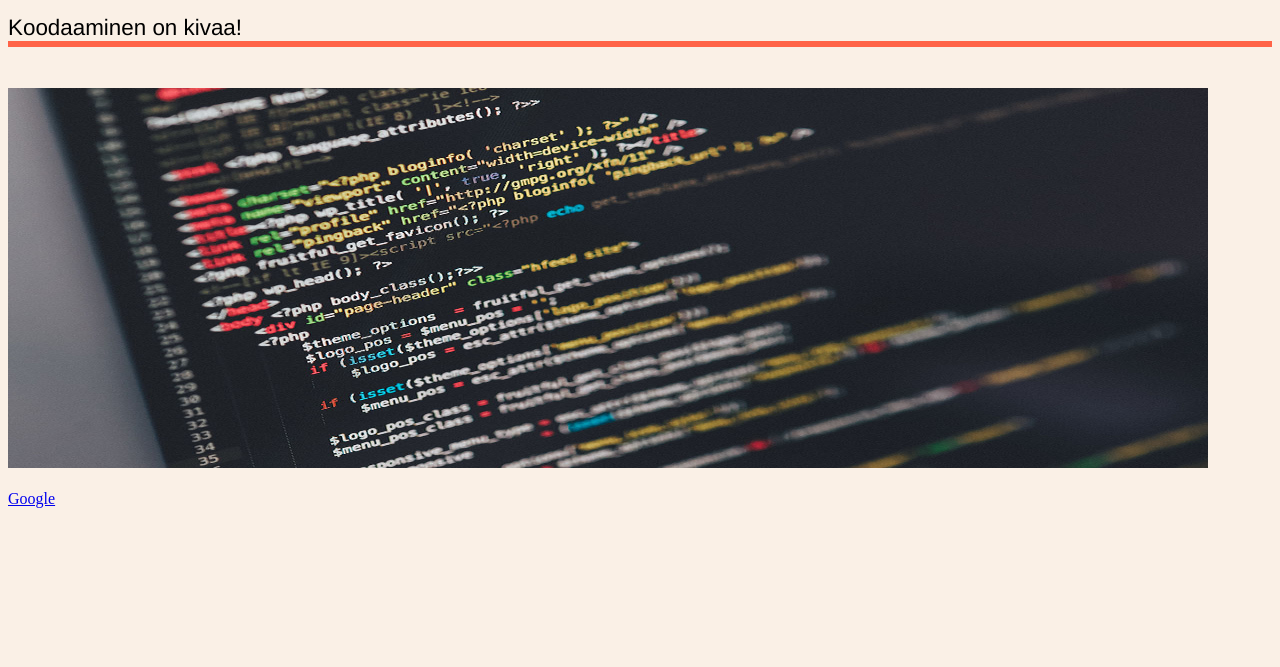
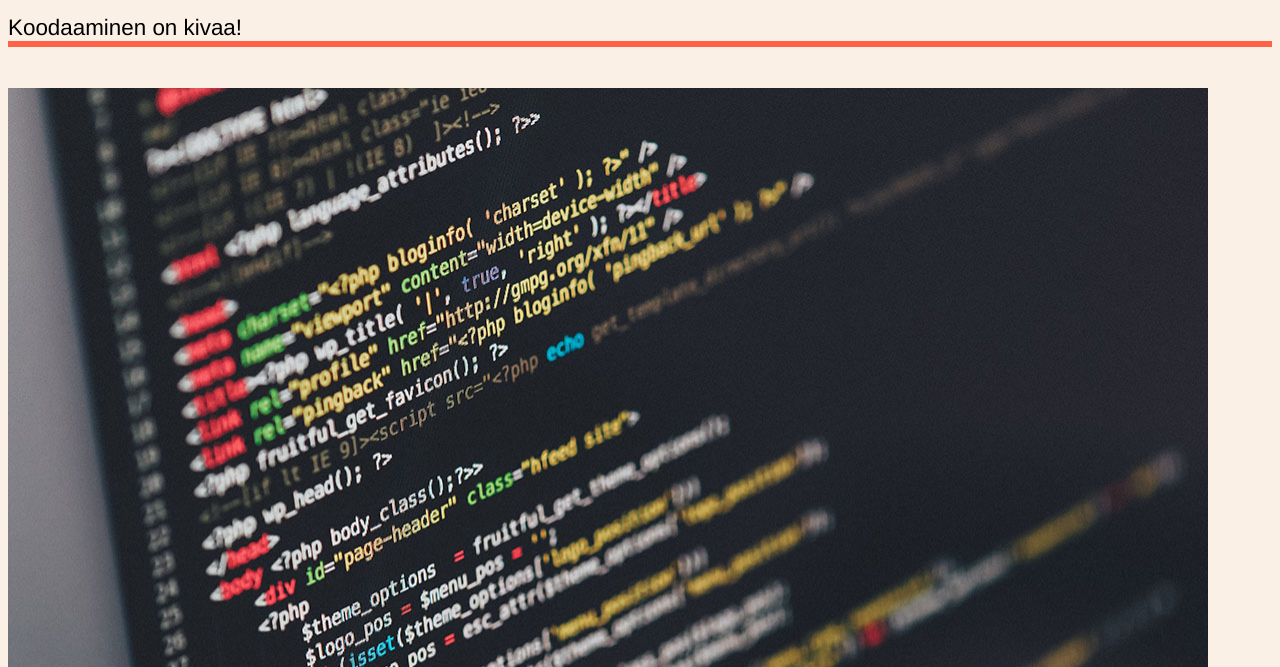
Before and after one commit to emmituomisto/emmituomisto.github.io, a plain HTML site: page index.html in a window 1280 px wide. Shown: the part 133-800 px from the top of the page. Drawn offline with Linux system fonts and the light colour scheme.

Commit message:
Update index.html

```diff
--- a/index.html
+++ b/index.html
@@ -10,7 +10,7 @@
 <p> Koodaaminen on kivaa! </p>
 <br>
 
-<img src="code.jpg" alt="koodia" width="1200" height="380"> <br>
+<img src="code.jpg" alt="koodia" width="1200" height="800"> <br>
 <br> <a href="https://www.google.com">Google</a>
 
 
```
